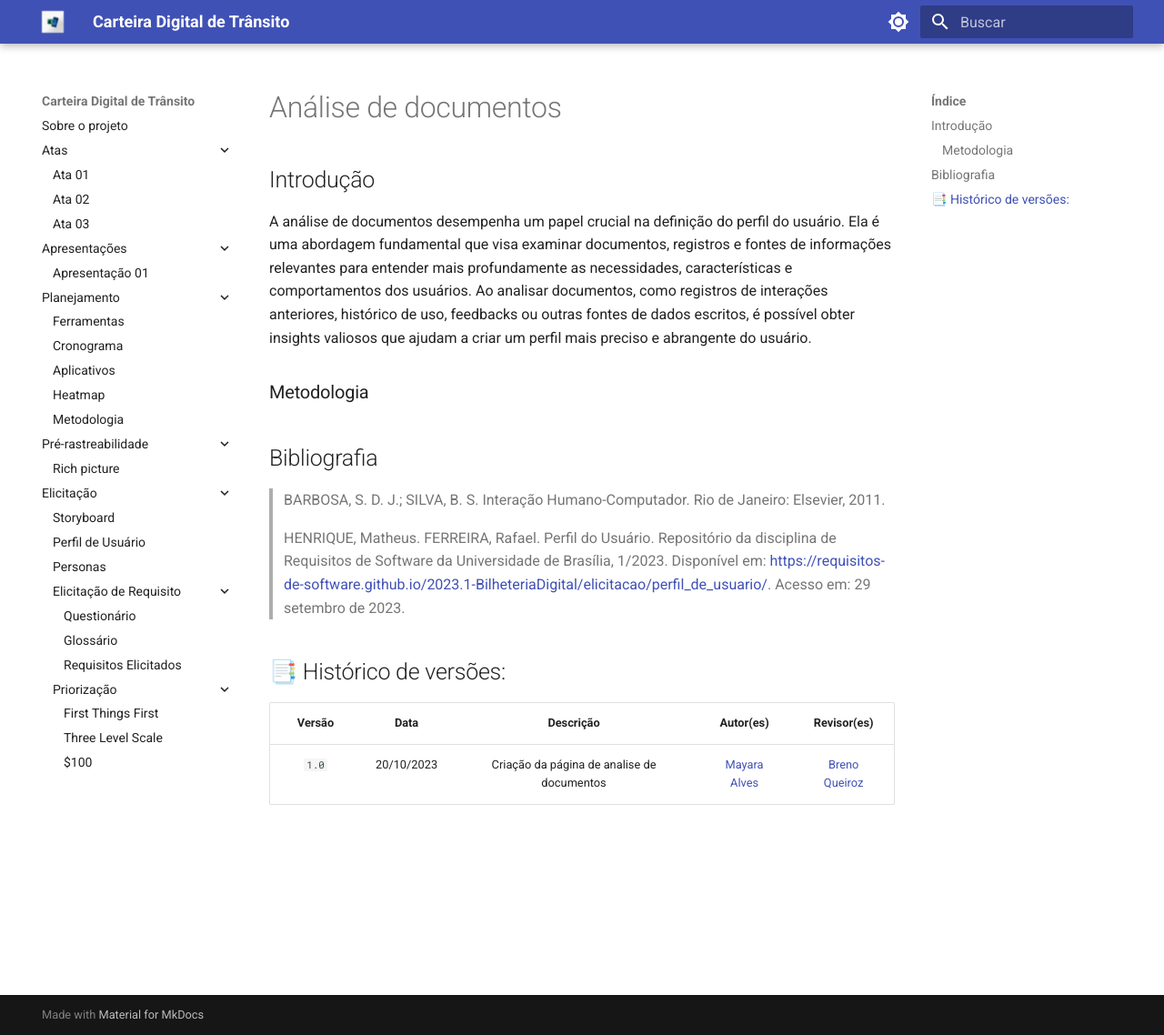
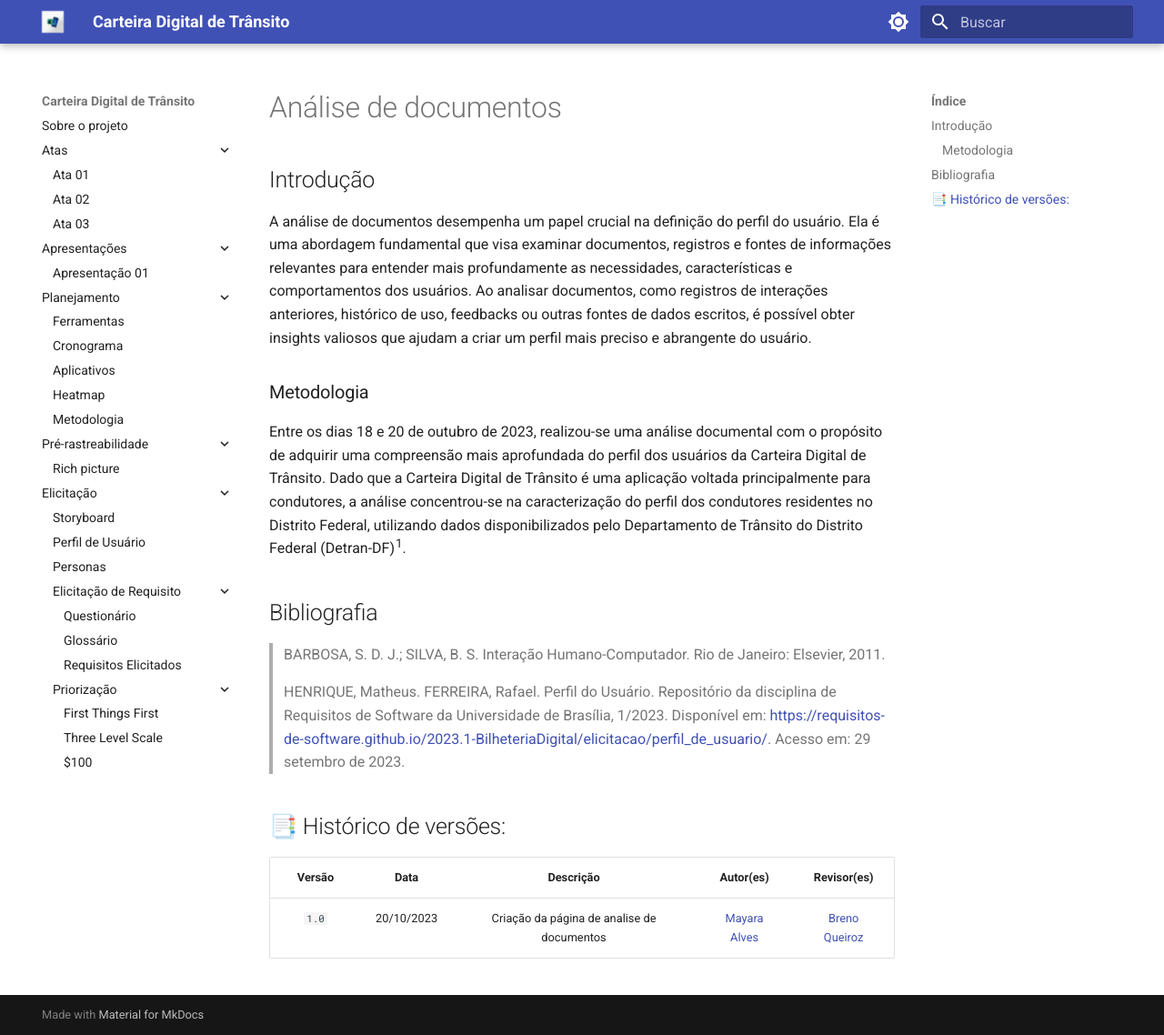
Before and after one commit to Requisitos-de-Software/2023.2-Carteira_Digital_de_Transito, an MkDocs documentation site: the page built from docs/elicitação/PerfildeUsuario/AnaliseDocumento.md, in a window 1280 px wide and 1138 px high. Shown: the whole window at 91% size. Built offline with MkDocs 1.6.1 and Material for MkDocs 9.7.7, drawn with Linux system fonts in a browser that asks for light colours.

Commit message:
Update AnaliseDocumento.md

```diff
--- a/docs/elicitação/PerfildeUsuario/AnaliseDocumento.md
+++ b/docs/elicitação/PerfildeUsuario/AnaliseDocumento.md
@@ -6,6 +6,8 @@ A análise de documentos desempenha um papel crucial na definição do perfil do
 
 ### Metodologia
 
+
+Entre os dias 18 e 20 de outubro de 2023, realizou-se uma análise documental com o propósito de adquirir uma compreensão mais aprofundada do perfil dos usuários da Carteira Digital de Trânsito. Dado que a Carteira Digital de Trânsito é uma aplicação voltada principalmente para condutores, a análise concentrou-se na caracterização do perfil dos condutores residentes no Distrito Federal, utilizando dados disponibilizados pelo Departamento de Trânsito do Distrito Federal (Detran-DF)^1^.
 
 ## Bibliografia
 > BARBOSA, S. D. J.; SILVA, B. S. Interação Humano-Computador. Rio de Janeiro: Elsevier, 2011.
```
